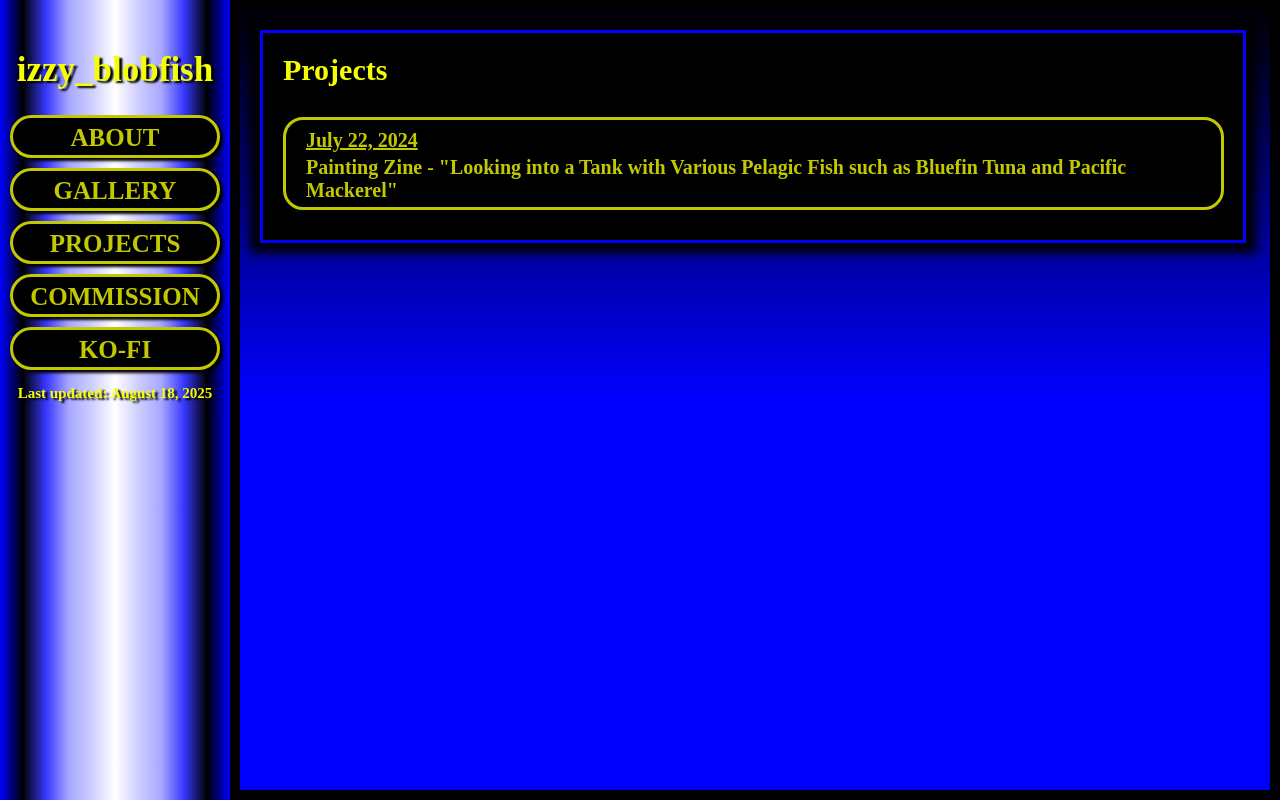
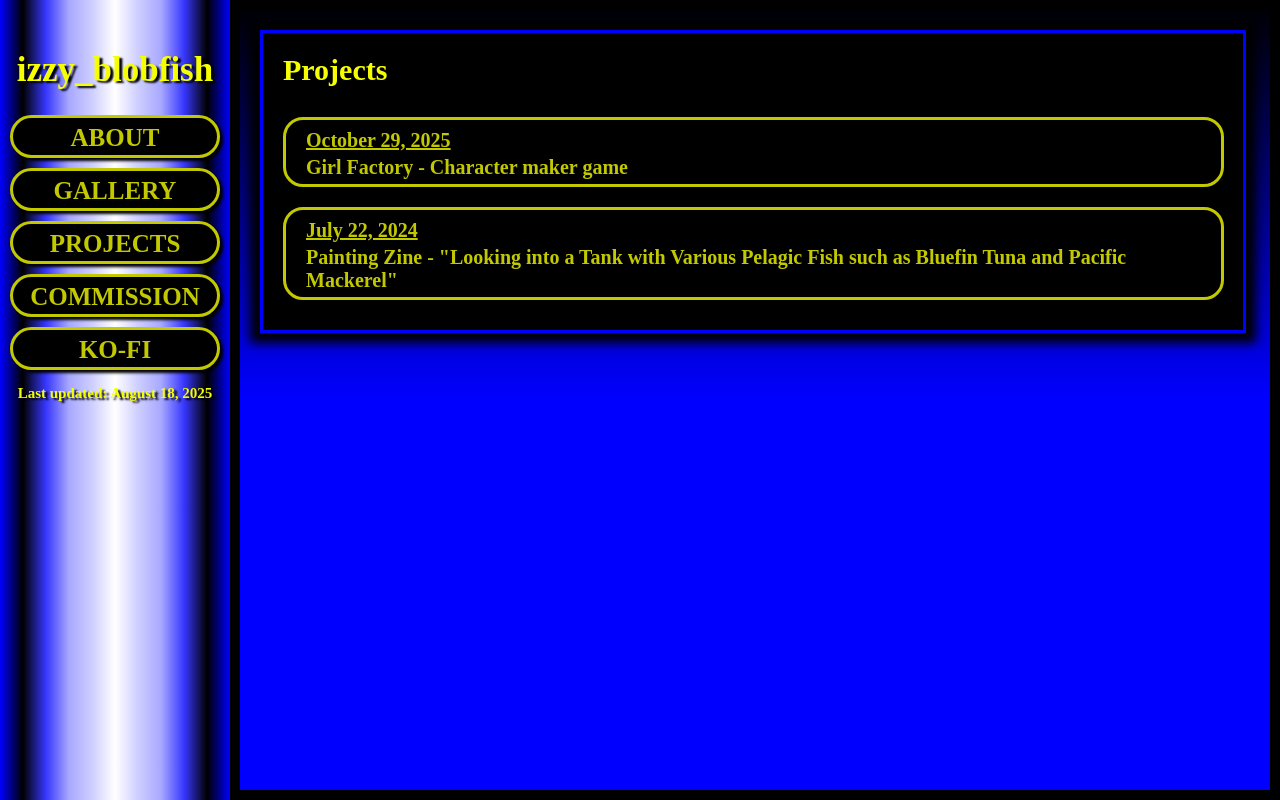
Before and after one commit to izzyblobfish/halibut, a plain HTML site: page index.html in a window 1280 px wide. Both pictures are taken after a click on the link "PROJECTS". Drawn offline with Linux system fonts and the light colour scheme.

Commit message:
girlfactory published

```diff
--- a/index.html
+++ b/index.html
@@ -181,6 +181,22 @@
                         Projects
                     </span>
 
+
+                    <span class="div_body">
+                        <div class="links_buttons">
+
+                                <a href="https://izzy-blobfish.itch.io/girl-factory" target="_blank" >
+                                    <div class="linksbutton">
+                                        <span><p class="entry_title">October 29, 2025</p> Girl Factory - Character maker game</span>
+                                    </div>
+                                </a>
+
+
+
+                        </div>
+                    </span>
+
+
                     <span class="div_body">
                         <div class="links_buttons">
 
```
Also changed, not shown: 1 other file.
